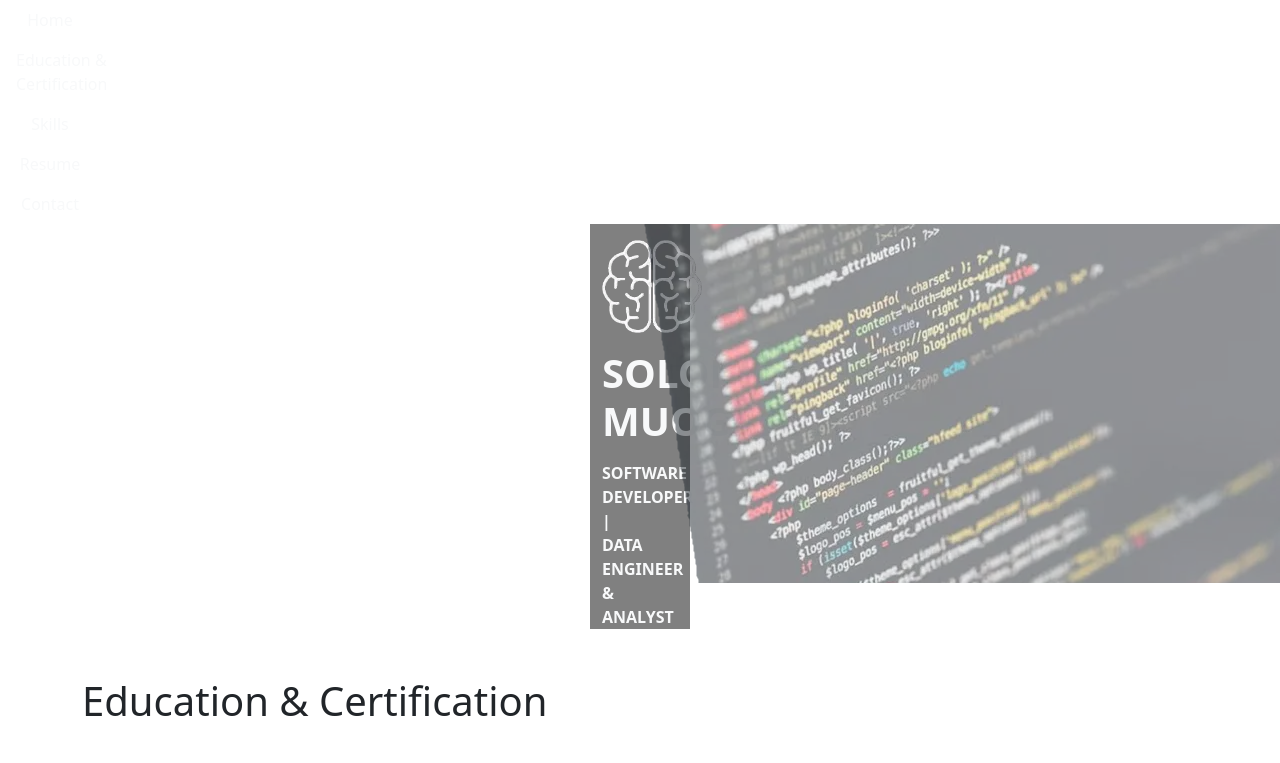
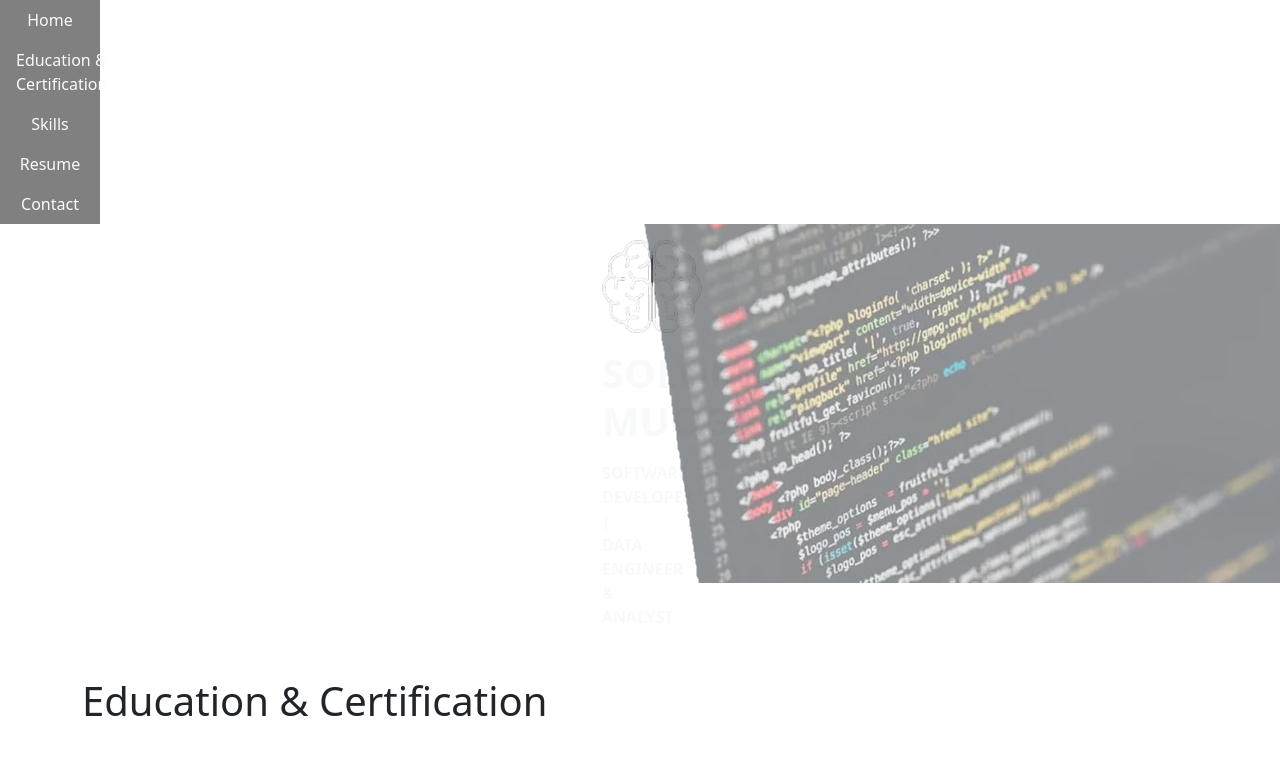
Before and after one commit to nerdsolomon/info, a plain HTML site: page index.html in a window 1280 px wide. Shown: the top 763 px of the page. Drawn offline with nearby package versions, Linux system fonts and the light colour scheme.

Commit message:
Update style.css

```diff
--- a/style.css
+++ b/style.css
@@ -2,7 +2,7 @@
     width: 100px;
 }
 
-.row {
+.nav {
     background-color: grey;
 }
 
```
